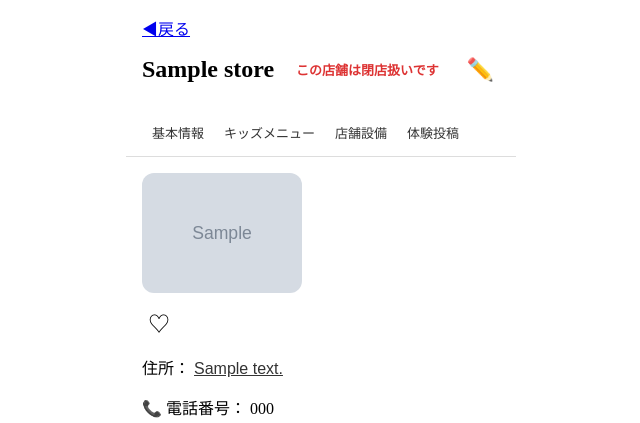
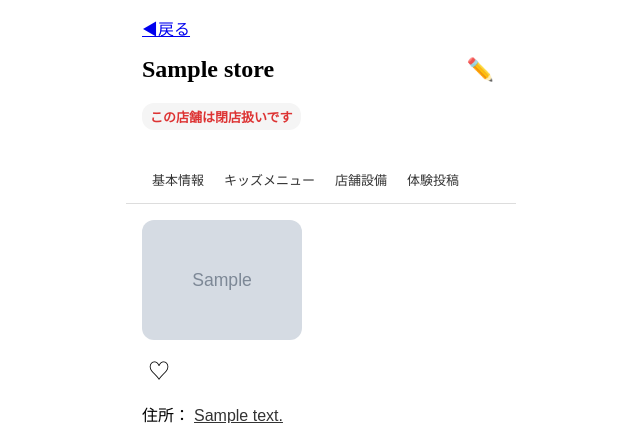
Before and after one commit to asaki-taniguchi/KodoMeal, a Django app: page /store/1/ in a window 1280 px wide. Shown: the top 423 px of the page, without its empty margins (319-959 px from the left). Run offline with Django 5.2, Linux system fonts and the light colour scheme; tables that the repository leaves empty hold one stand-in row (values such as "Sample post"); grey boxes marked "Sample" are stand-in pictures.

Commit message:
店舗詳細画面の閉店表示位置を調整

```diff
--- a/templates/store_detail.html
+++ b/templates/store_detail.html
@@ -229,6 +229,11 @@
     }
 
     .closed-status {
+        display: inline-block;
+        margin: 4px 0 16px;
+        padding: 4px 8px;
+        border-radius: 12px;
+        background-color: #f5f5f5;
         color: #d33;
         font-size: 13px;
         font-weight: bold;
@@ -244,10 +249,6 @@
         <div class="store-detail-header">
             <h1>{{ store.name }}</h1>
 
-            {% if store.is_closed %}
-                <p class="closed-status">この店舗は閉店扱いです</p>
-            {% endif %}
-
             {% if user.is_authenticated %}
                 <a href="{% url 'store_edit' store.id %}" class="store-edit-link">✏️</a>
             {% else %}
@@ -256,6 +257,10 @@
                 </button>
             {% endif %}
         </div>
+
+        {% if store.is_closed %}
+                <p class="closed-status">この店舗は閉店扱いです</p>
+        {% endif %}
 
             <nav class="section-tab-nav">
                 <button type="button" class="section-tab-link" onclick="scrollToSection('store-info-section')">基本情報</button>
```
